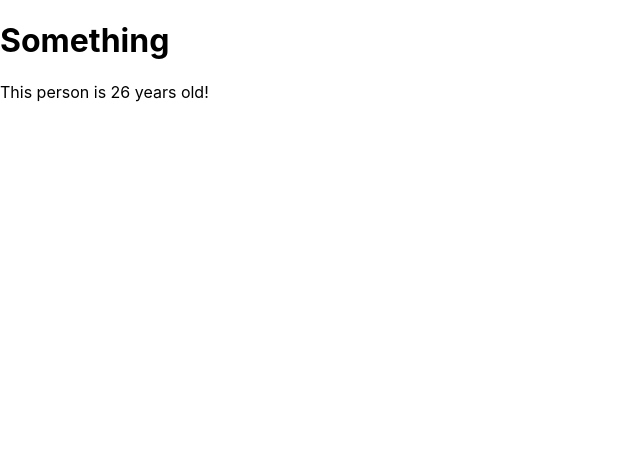
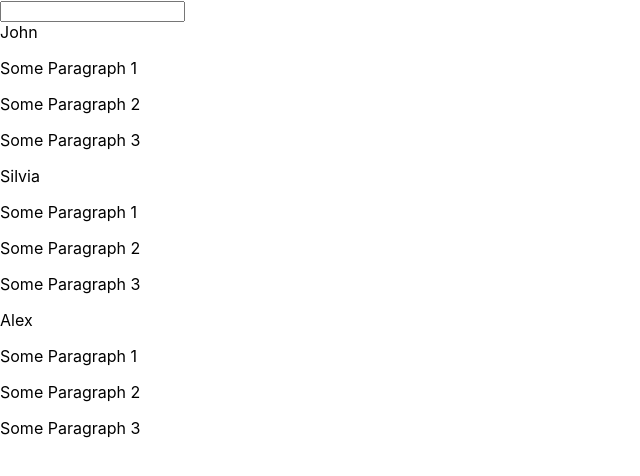
Before and after one commit to ValtsV/sample-app, a React (Create React App) app: page / in a window 1280 px wide. Shown: the top 476 px of the page, without its empty margins (0-640 px from the left). Built offline with nearby package versions, Linux system fonts and the light colour scheme.

Commit message:
Comment? getting input value rendered real time

```diff
--- a/src/App.js
+++ b/src/App.js
@@ -2,14 +2,30 @@ import React, { Component } from "react";
 import logo from "./logo.svg";
 import "./App.css";
 import Person from "./Person/Person";
+import UserInput from "./User/UserInput";
+import UserOutput from "./User/UserOutput";
 
 class App extends Component {
-  state = {};
+  state = {
+    usernames: ["John", "Silvia", "Alex"],
+    inputValue: "",
+  };
+
+  handleChange = (e) => {
+    const name = e.target.value;
+    // const newState = this.state.map((u) => (u = name));
+    this.setState({
+      usernames: [name, "Silvia", "Alex"],
+    });
+  };
+
   render() {
     return (
       <div>
-        <h1>Something</h1>
-        <Person />
+        <UserInput onChange={this.handleChange} value={this.state.inputValue} />
+        <UserOutput username={this.state.usernames[0]} />
+        <UserOutput username={this.state.usernames[1]} />
+        <UserOutput username={this.state.usernames[2]} />
       </div>
     );
   }
--- /dev/null
+++ b/src/User/UserInput.js
@@ -0,0 +1,10 @@
+import React, { Component } from "react";
+
+class UserInput extends Component {
+  state = {};
+  render() {
+    return <input onChange={this.props.onChange}></input>;
+  }
+}
+
+export default UserInput;
--- /dev/null
+++ b/src/User/UserOutput.js
@@ -0,0 +1,18 @@
+import React, { Component } from "react";
+
+class UserOutput extends Component {
+  state = {};
+
+  render() {
+    return (
+      <div>
+        {this.props.username}
+        <p>Some Paragraph 1</p>
+        <p>Some Paragraph 2</p>
+        <p>Some Paragraph 3</p>
+      </div>
+    );
+  }
+}
+
+export default UserOutput;
```
